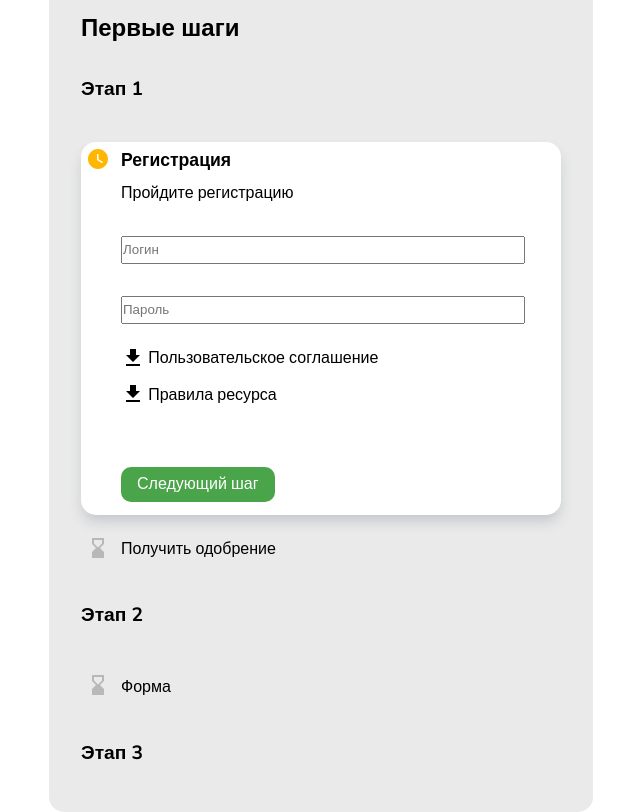
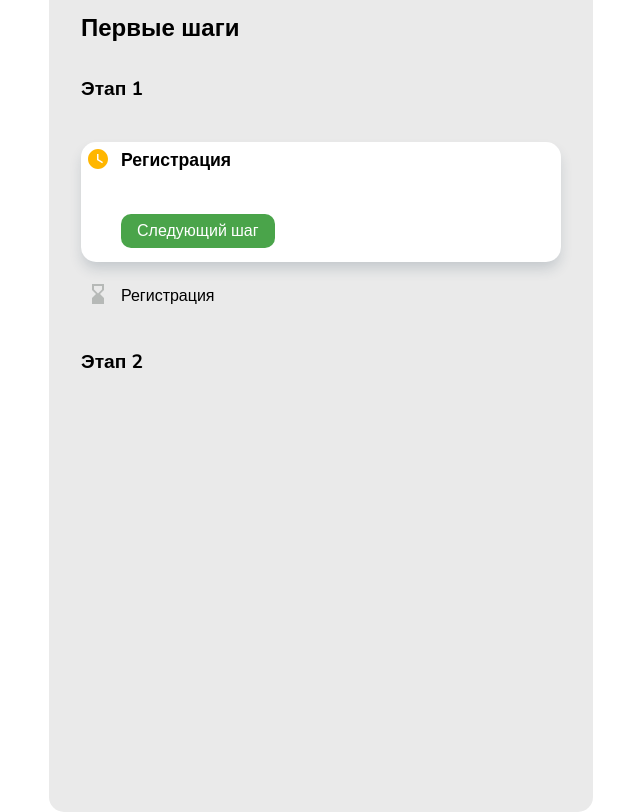
Before and after one commit to sigarachi/stagescomponent, a React (Create React App) app: page / in a window 1280 px wide. Shown: the whole page, without its empty margins (319-959 px from the left). Built offline with nearby package versions, Linux system fonts and the light colour scheme.

Commit message:
Working Shit

```diff
--- a/src/App.js
+++ b/src/App.js
@@ -1,11 +1,11 @@
 import React from 'react';
-import Componentsbuilder from './components/ComponentsBuilder/ComponentsBuilder';
-import input from './data/input2.json'
+import StagesComponent from './components/StagesComponent/StagesComponent';
+import input from './data/test.json'
 
 function App() {
   return (
     <div className="App">
-      <Componentsbuilder input={input} />
+      <StagesComponent props={{...input}} />
     </div>
   );
 
--- a/src/components/Stage/Stage.js
+++ b/src/components/Stage/Stage.js
@@ -1,22 +1,20 @@
-import React, {useState, useEffect, useCallback} from 'react';
-import Componentsbuilder from '../ComponentsBuilder/ComponentsBuilder';
-import Substage from '../Substage/Substage';
+import React,{useState} from 'react';
+import * as AllComponent from '../index'
 import './Stage.css';
-
-const Stage = ({props, logic}) => {
-    const [current, setCurrent] = useState(1)
-    const [sub, setSub] = useState([])
 
 
 
+const Stage = ({props}) => {
+    const [current, setCurrent] = useState(1)
+
     const updateCurrent = () => {
-        if(current + 1 <= props.components.length) {
+        if(current + 1 <= props.innerComponents.length) {
             const newValue = current + 1;
             setCurrent(newValue)
         }
         else{
             props.icon= "completed"
-            logic.updateStage()
+            props.updateStage()
         }
 
     }
@@ -27,32 +25,38 @@ const Stage = ({props, logic}) => {
     }
 
     const setStage = () => {
-        logic.setCurrentStage(logic.pos)
+        props.setCurrentStage(props.pos)
     }
 
     return (
         <div className="stg">
             <div className="stg-title" onClick={setStage} style={{cursor: 'pointer'}}>
-                {props.text}  {props.icon !== 'none' ? <img className="completed" src={"/resources/icons/" + props.icon + ".svg"} alt="icon" /> : <></>}
+                {props.text}
             </div>
             <div className="stg-body">
-                {props.components.map((prop, index) => {
-                    const isLast = (index + 1) === props.components.length ? true : false;
-                    const cur = logic.curStage ? current : props.components.length + 1;
+                {props.innerComponents.map((prop, index) => {
+                    const cur = props.current ? current : props.innerComponents.length + 1;
                     const pos = index +1;
 
                     if(cur === pos && prop.icon !== "completed"){
                         prop.icon="progress"
                     }
-                    console.log(prop)
-                    return <Componentsbuilder input={prop} logic={{updateCurrent, pos, cur, isLast, setSubStage}} />
+                    else if (prop.icon !== "completed" && prop.icon !== "progress"){
+                        prop.icon = "waiting"
+                    }
 
-                    //return <Substage key={index} props={prop} setCurrent={updateCurrent} position={index+1} current={cur} isLast={isLast} setSubStage={setSubStage} />
 
+                    prop.current = cur
+                    prop.position = pos
+                    prop.updateCurrent = updateCurrent
+                    prop.setCurrent = setSubStage
+                    const Component = AllComponent[prop.type]
+                    return <Component key={index} props={prop} />
                 })}
             </div>
         </div>
     );
 }
 
+
 export default Stage;
--- /dev/null
+++ b/src/components/StagesComponent/SomeProp.js
@@ -0,0 +1,18 @@
+import React from 'react';
+
+class Someprops extends React.Component {
+    constructor(props) {
+        super(props);
+        this.props = props;
+    }
+
+    render() {
+        return(
+            <>
+                Hello world
+            </>
+        )
+    }
+}
+
+export default Someprops;
--- a/src/components/StagesComponent/StagesComponent.js
+++ b/src/components/StagesComponent/StagesComponent.js
@@ -1,12 +1,14 @@
-import React,{useState} from 'react';
-import Componentsbuilder from '../ComponentsBuilder/ComponentsBuilder';
+import React, {useState} from 'react';
+import * as AllComponent from '../index'
 import './StagesComponent.css'
+
+
 
 const StagesComponent = ({props}) => {
     const [stage, setStage] = useState(1)
 
     const updateStage = () => {
-        if(props.components.length >= stage + 1) {
+        if(props.innerComponents.length >= stage + 1) {
             const newValue = stage + 1
             setStage(newValue)
         }
@@ -22,14 +24,73 @@ const StagesComponent = ({props}) => {
             <div className="stgs-title">
                 <h2>{props.text}</h2>
             </div>
-            {props.components.length > 0 &&  props.components.map((prop, index) => {
+            {props.innerComponents.length > 0 &&  props.innerComponents.map((prop, index) => {
                 const curStage = index + 1 === stage ? true : false;
                 const pos = index + 1
-                // eslint-disable-next-line no-sequences
-                return <Componentsbuilder input={prop} logic={{updateStage, curStage , setCurrentStage, pos}} />
+                prop.position = pos
+                prop.current = curStage
+                prop.updateStage = updateStage
+                prop.setCurrentStage = setCurrentStage
+
+                const Component = AllComponent[prop.type]
+                return <Component key={index} props={prop} />
             })}
         </div>
     );
 }
 
+
+/*
+class StagesComponent extends React.Component {
+
+    constructor(props) {
+        super(props);
+        this.props = props;
+        this.text = props.props.text;
+        this.countComponents = props.props.innerComponents.length;
+        this.innerComponents = props.props.innerComponents;
+        this.state = {current: 1}
+        this.updateCurrent = this.updateCurrent.bind(this)
+        this.setCurrent = this.setCurrent.bind(this)
+    }
+    updateCurrent() {
+        if(this.countComponents >= this.state.current + 1){
+            this.setState({
+                current: this.state.current +1
+            })
+            this.forceUpdate()
+        }
+        console.log(this.state.current)
+    }
+
+    setCurrent(value){
+        const newValue = value;
+
+        this.setState({current: newValue})
+        console.log(this.state.current)
+    }
+
+
+    render(){
+        return (
+            <div className="stgs-component">
+                <div className="stgs-title">
+                    <h2>{this.text}</h2>
+                </div>
+                {this.innerComponents.length > 0 &&  this.innerComponents.map((prop, index) => {
+                    prop.updateCurrent = this.updateCurrent
+                    prop.setCurrent = this.setCurrent
+                    prop.index = index + 1;
+                    prop.current = this.state.current
+                    prop.stage = index + 1 === this.current ? true : false;
+                    const Component = AllComponent[prop.type]
+                    return <Component key={index} setCurrent={this.setCurrent.bind(this)} updateCurrent={this.updateCurrent.bind(this)} props={prop} />
+                })}
+            </div>
+        )
+    }
+}
+
+*/
+
 export default StagesComponent;
--- a/src/components/Substage/Substage.js
+++ b/src/components/Substage/Substage.js
@@ -1,43 +1,35 @@
-import React, {useState, useEffect, useCallback} from 'react';
-import Componentsbuilder from '../ComponentsBuilder/ComponentsBuilder';
-import Controllers from '../Controllers/Controllers';
-import Documentslist from '../DocumentsList/DocumentsList';
+import React from 'react';
 import './Substage.css';
 
-const Substage = ({props, logic}) => {
+
+
+const Substage = ({props}) => {
 
     const setThis = () => {
-        logic.setSubStage(logic.pos);
+        props.setCurrent(props.position);
     }
     const updateThis = () => {
         props.icon = "completed"
-        logic.updateCurrent()
+        props.updateCurrent()
     }
     return (
-        <div className={`sb-stg ${logic.pos===logic.cur ? "current" : " "}`} >
+        <div className={`sb-stg ${props.position===props.current ? "current" : " "}`} >
             <div className="sb-stg-main" style={{cursor: "pointer"}} onClick={setThis}>
                 <div className="sb-stg-status">
 
                     <img className="completed" src={"./resources/icons/" + props.icon + ".svg"} alt="wait"/>
                 </div>
-                <div className={`sb-stg-title ${logic.pos===logic.cur ? "bold" : " "}`}>
+                <div className={`sb-stg-title ${props.position===props.current ? "bold" : " "}`}>
                     {props.text}
                 </div>
             </div>
             <div className="sb-stg-body">
-                {logic.pos===logic.cur ?
+                {props.position===props.current ?
                 <>
                     <div className="sb-stg-info">
                         {props.textHint}
                     </div>
 
-                    {props.components.length > 0 &&
-                        <div className="sb-stg-documents">
-                            {props.components.map((prop, index) => {
-                                return <Componentsbuilder key={index} input={prop} />
-                            })}
-                        </div>
-                        }
                         <div className="next-stage">
                             <button className="ctrl" onClick={updateThis}>Следующий шаг</button>
                         </div>
@@ -48,4 +40,5 @@ const Substage = ({props, logic}) => {
     );
 }
 
+
 export default Substage;
--- /dev/null
+++ b/src/components/index.js
@@ -0,0 +1,3 @@
+export {default as Someprop} from "./StagesComponent/SomeProp";
+export {default as Stage} from "./Stage/Stage";
+export {default as Substage} from "./Substage/Substage";
--- /dev/null
+++ b/src/data/test.json
@@ -0,0 +1,30 @@
+{
+    "type" : "StagesComponent",
+    "text" : "Первые шаги",
+    "stagesCount": "2",
+    "innerComponents":[
+        {
+            "type": "Stage",
+            "text": "Этап 1",
+            "subStagesCount":"1",
+            "innerComponents":[
+                {
+                    "type": "Substage",
+                    "text": "Регистрация",
+                    "innerComponents":[]
+                },
+                {
+                    "type": "Substage",
+                    "text": "Регистрация",
+                    "innerComponents":[]
+                }
+            ]
+        },
+        {
+            "type": "Stage",
+            "text": "Этап 2",
+            "subStagesCount":"0",
+            "innerComponents":[]
+        }
+    ]
+}
```
